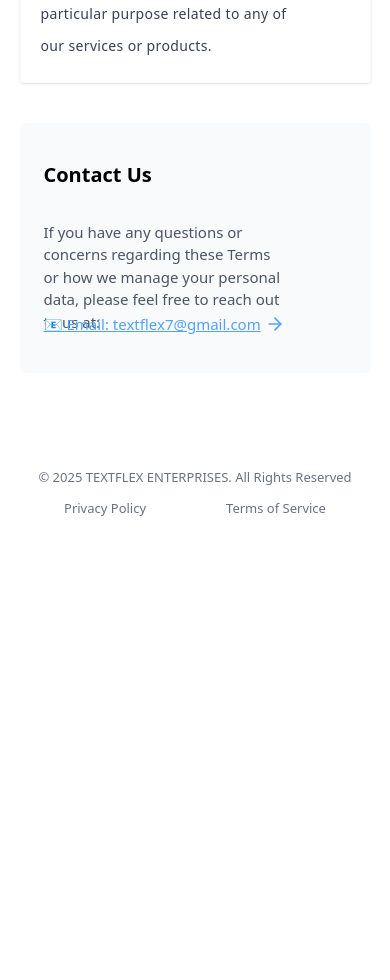
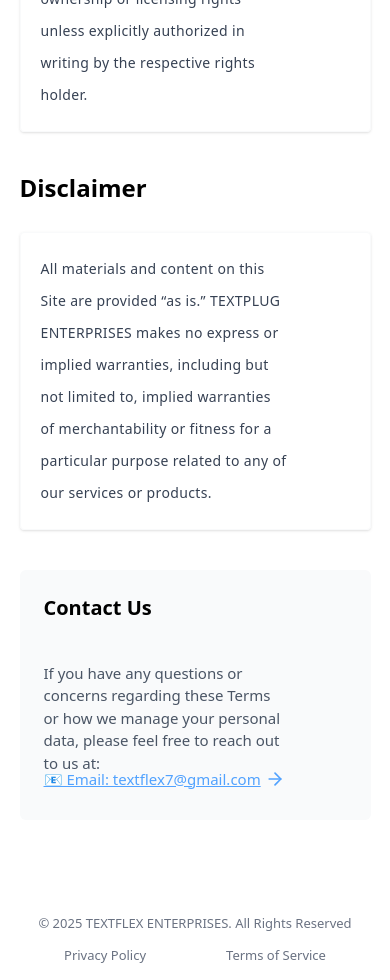
Before and after one commit to Maobugichi/textclient, a React (Vite) app: page /#/terms/1 in a window 390 px wide. Shown: the part 5360-6340 px from the top of the page. Before the commit the page ends 5893 px from the top, so only its background shows below. Built offline with nearby package versions, Linux system fonts and the light colour scheme.

Commit message:
add privacy3

```diff
--- a/src/ui/tandc.tsx
+++ b/src/ui/tandc.tsx
@@ -24,10 +24,10 @@
 const Contact = () => {
     return(
 
-        <div id='contact' className="bg-[#F9FAFB] p-6 md:p-10 h-[250px] flex flex-col justify-center md:gap-5 gap-8 w-[90%] mx-auto  rounded-md">
+        <div id='contact' className="bg-[#F9FAFB] p-6 md:p-10 h-[250px] flex flex-col justify-center md:gap-5 gap-10 w-[90%] mx-auto  rounded-md">
          <h3 className="text-xl font-semibold w-full">Contact Us</h3>
          <p className="text-[15px] md:text-lg h-15 md:leading-7 w-[80%] text-gray-600">If you have any questions or concerns regarding these Terms or how we manage your personal data, please feel free to reach out to us at: </p>
-         <span className="text-[15px] md:text-lg text-blue-400 underline flex items-center gap-1 ">📧 Email: textflex7@gmail.com <ArrowRight size={20}/></span>
+         <span className="text-[15px] h-12 md:text-lg text-blue-400 underline flex items-center gap-1 ">📧 Email: textflex7@gmail.com <ArrowRight size={20}/></span>
         </div>
 
     )
@@ -51,7 +51,7 @@
             <h3 className="text-2xl h-32 flex items-center font-semibold">Permission to Use</h3>
 
 
-            <div className="border border-solid md:w-[90%] w-full mx-auto md:mx-0 grid  md:place-items-baseline place-items-center rounded-md h-[110vh] md:h-[800px] p-5 border-gray-50 shadow-sm">
+            <div className="border border-solid md:w-[90%] w-full mx-auto md:mx-0 grid  md:place-items-baseline place-items-center rounded-md h-[125vh] md:h-[800px] p-5 border-gray-50 shadow-sm">
                  <p className="leading-7  mx-auto text-lg text-gray-500 ">All materials on this Site are the intellectual property of TEXTFLEX ENTERPRISES and/or its licensors. These rights are fully protected under applicable intellectual property laws. Access to such materials is granted solely for your personal, non-commercial use, and is strictly subject to the limitations outlined in these Terms and Conditions.</p>
                 <h4 className="text-lg font-semibold h-10 ">By using this Site, you agree not to:</h4>
                 <ul className=" list-disc list-inside grid place-items-center text-gray-700 ">
--- a/src/ui/termsNav.tsx
+++ b/src/ui/termsNav.tsx
@@ -10,7 +10,7 @@
    const sectionId = text.toLowerCase().replace(/\s+/g, "-");
    console.log(sectionId)
     return(
-       <a className="w-[50%]" href={`#${sectionId}`}>
+       <a className="md:w-[50%] w-full" href={`#${sectionId}`}>
         <li className=" w-full list-disc flex h-20 text-lg items-center gap-1 relative text-blue-500 underline"><span className="h-1.5 w-1.5 bg-gray-400 absolute left-[-20px] top-9.5 rounded-full"></span><ArrowRight size={14}/>  {text}</li>
       </a>
     )
```
